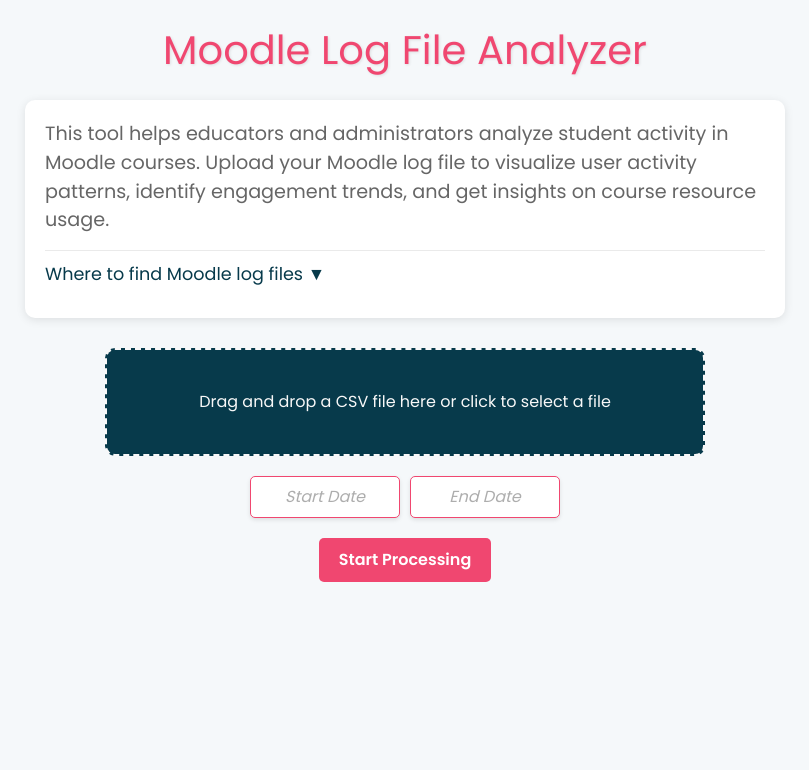
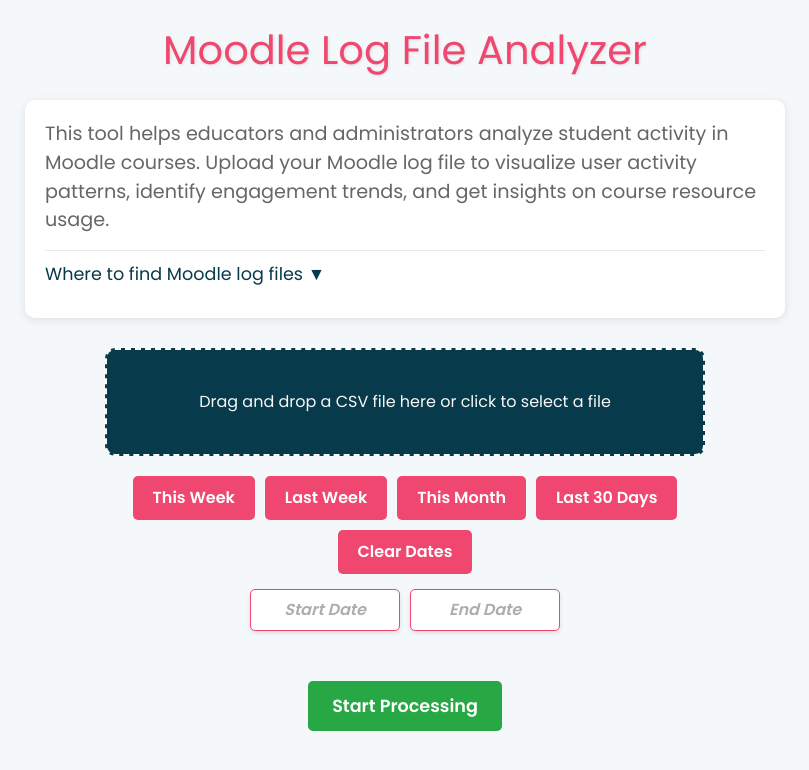
Before and after one commit to Naploon/moodle_log_analyser, a React (Create React App) app in the folder client/: page / in a window 1280 px wide. Shown: the top 770 px of the page, without its empty margins (235-1044 px from the left). Built offline with nearby package versions, Linux system fonts and the light colour scheme.

Commit message:
added quick selection timeframe buttons on the landing page

```diff
--- a/client/src/LandingPage.css
+++ b/client/src/LandingPage.css
@@ -50,11 +50,59 @@
   color: #f8f8f8;
 }
 
+.date-selectors-container {
+  display: flex;
+  flex-direction: column;
+  align-items: center;
+  gap: 15px;
+  margin-bottom: 20px;
+  width: 100%;
+  max-width: 600px; /* Match drop-zone width */
+  margin-left: auto;
+  margin-right: auto;
+}
+
+.quick-select-buttons {
+  display: flex;
+  flex-wrap: wrap; /* Allow buttons to wrap on smaller screens */
+  justify-content: center;
+  gap: 10px;
+  width: 100%;
+}
+
+.quick-select-buttons button {
+  background-color: #073a4b; /* Dark blue to match drop-zone */
+  color: #f8f8f8; /* Light text */
+  border: 1px solid #0a4d64; /* Slightly lighter border */
+  border-radius: 5px;
+  padding: 8px 15px;
+  font-size: 0.9rem;
+  cursor: pointer;
+  transition: background-color 0.3s, border-color 0.3s;
+  font-family: 'Poppins', sans-serif; /* Consistent font */
+}
+
+.quick-select-buttons button:hover {
+  background-color: #0a4d64; /* Lighter blue on hover */
+  border-color: #f78c6a; /* Accent color border on hover */
+}
+
+.reset-dates-button {
+  background-color: #6c757d; /* A neutral grey color */
+  border-color: #5a6268;
+}
+
+.reset-dates-button:hover {
+  background-color: #5a6268;
+  border-color: #f04770; /* Accent color on hover for consistency */
+}
+
 .date-picker {
   display: flex;
   justify-content: center;
   gap: 10px;
   margin-bottom: 20px;
+  font-weight: 600;
 }
 
 .react-datepicker-wrapper,
@@ -94,6 +142,23 @@
 
 .landing-page button:hover {
   background-color: #f78c6a;
+}
+
+.landing-page .process-button {
+  margin-top: 10px;
+  background-color: #28a745; /* Green color */
+  color: #ffffff;
+  padding: 12px 24px; /* Increased padding for a larger button */
+  font-size: 1.1rem; /* Slightly larger font */
+  border: none;
+  border-radius: 5px;
+  font-weight: 600;
+  cursor: pointer;
+  transition: background-color 0.3s;
+}
+
+.landing-page .process-button:hover {
+  background-color: #218838; /* Darker green on hover */
 }
 
 .explanation-box {
--- a/client/src/LandingPage.js
+++ b/client/src/LandingPage.js
@@ -7,6 +7,11 @@
 import { useCsv } from './context/CsvContext';
 import { useCsvData } from './context/CsvDataContext';
 import dayjs from 'dayjs';
+import weekOfYear from 'dayjs/plugin/weekOfYear';
+import isoWeek from 'dayjs/plugin/isoWeek';
+
+dayjs.extend(weekOfYear);
+dayjs.extend(isoWeek);
 
 function LandingPage() {
   const [file, setFile] = useState(null);
@@ -51,6 +56,34 @@
     } else {
       alert('Please select a valid CSV file.');
     }
+  };
+
+  const handleSetTimeframe = (start, end) => {
+    setStartDate(start.toDate());
+    setEndDate(end.toDate());
+  };
+
+  const setThisWeek = () => {
+    handleSetTimeframe(dayjs().startOf('isoWeek'), dayjs().endOf('day'));
+  };
+
+  const setLastWeek = () => {
+    const lastWeekStart = dayjs().subtract(1, 'week').startOf('isoWeek');
+    const lastWeekEnd = dayjs().subtract(1, 'week').endOf('isoWeek');
+    handleSetTimeframe(lastWeekStart, lastWeekEnd);
+  };
+
+  const setThisMonth = () => {
+    handleSetTimeframe(dayjs().startOf('month'), dayjs().endOf('day'));
+  };
+
+  const setLast30Days = () => {
+    handleSetTimeframe(dayjs().subtract(30, 'days').startOf('day'), dayjs().endOf('day'));
+  };
+
+  const handleResetDates = () => {
+    setStartDate(null);
+    setEndDate(null);
   };
 
   const handleProcessStart = () => {
@@ -101,7 +134,6 @@
               <li>Navigate to the course you want to analyze</li>
               <li>In the administration block, click on "Reports"</li>
               <li>Select "Logs" from the dropdown menu</li>
-              <li>Set your desired filters (users, activities, time period, etc.)</li>
               <li>At the bottom of the page, click "Download" and select "CSV format"</li>
               <li>Upload the downloaded CSV file here for analysis</li>
             </ol>
@@ -124,6 +156,14 @@
         style={{ display: 'none' }}
         onChange={handleFileChange}
       />
+      <div className="date-selectors-container">
+        <div className="quick-select-buttons">
+          <button onClick={setThisWeek}>This Week</button>
+          <button onClick={setLastWeek}>Last Week</button>
+          <button onClick={setThisMonth}>This Month</button>
+          <button onClick={setLast30Days}>Last 30 Days</button>
+          <button onClick={handleResetDates} className="reset-dates-button">Clear Dates</button>
+        </div>
         <div className="date-picker">
           <DatePicker
             selected={startDate}
@@ -142,7 +182,8 @@
             placeholderText="End Date"
           />
         </div>
-      <button onClick={handleProcessStart}>Start Processing</button>
+      </div>
+      <button onClick={handleProcessStart} className="process-button">Start Processing</button>
     </div>
   );
 }
--- a/client/src/components/Navbar.css
+++ b/client/src/components/Navbar.css
@@ -34,7 +34,7 @@
 
 .timeframe-display {
   padding: 10px 0;
-  font-size: 0.9rem;
+  font-size: 1rem;
   color: #f8f8f8;
   border-top: 1px solid #f8f8f8;
   text-align: center;
@@ -65,12 +65,15 @@
 .checkbox-container input[type="checkbox"] {
   margin-right: 10px;
   accent-color: #f78c6a;
+  width: 20px;
+  height: 20px;
+  transform: scale(1.2);
 }
 
 .filename-display {
   padding: 10px 0;
   margin: 0 10px;
-  font-size: 0.9rem;
+  font-size: 1rem;
   color: #f8f8f8;
   text-align: center;
 }
@@ -192,7 +195,7 @@
   border-radius: 4px;
   padding: 5px 10px;
   margin-top: 8px;
-  font-size: 0.8rem;
+  font-size: 0.9rem;
   cursor: pointer;
   transition: background-color 0.3s;
   width: 100%;
--- a/client/src/pages/Dashboard.css
+++ b/client/src/pages/Dashboard.css
@@ -90,3 +90,29 @@
 .kebab-dropdown li:hover {
   background: #f5f5f5;
 }
+
+/* Styles for the full-width timeframe chart */
+.timeframe-chart-wrapper {
+  width: 100%; /* Ensures the wrapper spans the available area in main-content */
+}
+
+.timeframe-chart-wrapper .chart-container {
+  /* Override Dashboard.css .chart-container styling for items in a flex row */
+  flex: none; /* It's not a flex item in this context */
+
+  /* Override margins from both Dashboard.css .chart-container (margin: 0 10px)
+     and SharedStyles.css .chart-container (margin: 20px 0).
+     This provides 20px top/bottom margin and centers the chart horizontally. */
+  margin: 20px auto;
+
+  /* Set desired max-width. This overrides max-width: 48% from Dashboard.css .chart-container
+     and max-width: 80% from SharedStyles.css .chart-container.
+     96% approximates the width of two standard charts (2 * 48%). */
+  max-width: 96%;
+
+  /* Note: Other relevant properties like:
+     - padding, background-color, border-radius, box-shadow (from SharedStyles.css .chart-container)
+     - min-width, box-sizing (from Dashboard.css .chart-container)
+     - width: calc(100% - 40px) (from SharedStyles.css .chart-container)
+     will still apply and work correctly with these overrides. */
+}
--- a/client/src/pages/Dashboard.js
+++ b/client/src/pages/Dashboard.js
@@ -145,29 +145,57 @@
 
       // Calculate activity over the entire timeframe by day
       const timeframeCounts = {};
+      // Calculate distinct users over the entire timeframe by day
+      const distinctUsersPerDayCounts = {};
+
       csvData.originalData.forEach(row => {
         const date = dayjs(row['Aeg'], 'D/M/YY, HH:mm:ss');
+        const user = row['Kasutaja täisnimi'];
+
         if (date.isValid()) {
           const dateString = date.format('YYYY-MM-DD');
+          // Count total events
           if (!timeframeCounts[dateString]) {
             timeframeCounts[dateString] = 0;
           }
           timeframeCounts[dateString]++;
+
+          // Count distinct users
+          if (user) {
+            if (!distinctUsersPerDayCounts[dateString]) {
+              distinctUsersPerDayCounts[dateString] = new Set();
+            }
+            distinctUsersPerDayCounts[dateString].add(user);
+          }
         }
       });
 
       const timeframeLabels = Object.keys(timeframeCounts).sort();
-      const timeframeDataPoints = timeframeLabels.map(label => timeframeCounts[label]);
+      const eventDataPoints = timeframeLabels.map(label => timeframeCounts[label]);
+      const distinctUsersDataPoints = timeframeLabels.map(label =>
+        distinctUsersPerDayCounts[label] ? distinctUsersPerDayCounts[label].size : 0
+      );
 
       setTimeframeData({
         labels: timeframeLabels,
         datasets: [
           {
             label: 'Events Over Timeframe',
-            data: timeframeDataPoints,
+            data: eventDataPoints,
             fill: false,
-            backgroundColor: '#3e95cd',
-            borderColor: '#3e95cd',
+            backgroundColor: '#4BC0C0',
+            borderColor: '#4BC0C0',
+            yAxisID: 'yEvents',
+            type: 'line',
+          },
+          {
+            label: 'Distinct Users Over Timeframe',
+            data: distinctUsersDataPoints,
+            fill: false,
+            backgroundColor: '#FF9F40',
+            borderColor: '#FF9F40',
+            yAxisID: 'yUsers',
+            type: 'bar',
           },
         ],
       });
@@ -246,14 +274,41 @@
             />
           )}
         </div>
-        {/* 3) Timeframe Line */}
+        {/* 3) Timeframe Line - Combined Activity and Distinct Users */}
         {timeframeData.labels?.length > 0 && (
-          <ChartWithMenu
-            ChartComponent={Line}
-            data={timeframeData}
-            filename="activity-timeframe"
-            title="Activity Over Timeframe"
-          />
+          <div className="timeframe-chart-wrapper">
+            <ChartWithMenu
+              ChartComponent={Line}
+              data={timeframeData}
+              filename="activity-and-users-timeframe"
+              title="Events and Distinct Users Over Timeframe"
+              options={{
+                scales: {
+                  yEvents: {
+                    type: 'linear',
+                    display: true,
+                    position: 'left',
+                    title: {
+                      display: true,
+                      text: 'Number of Events'
+                    }
+                  },
+                  yUsers: {
+                    type: 'linear',
+                    display: true,
+                    position: 'right',
+                    title: {
+                      display: true,
+                      text: 'Number of Distinct Users'
+                    },
+                    grid: {
+                      drawOnChartArea: false,
+                    },
+                  }
+                }
+              }}
+            />
+          </div>
         )}
         <div className="chart-row">
           {/* 4) Top Users Bar */}
```
Lines whose indentation alone changed are shown as unchanged.
